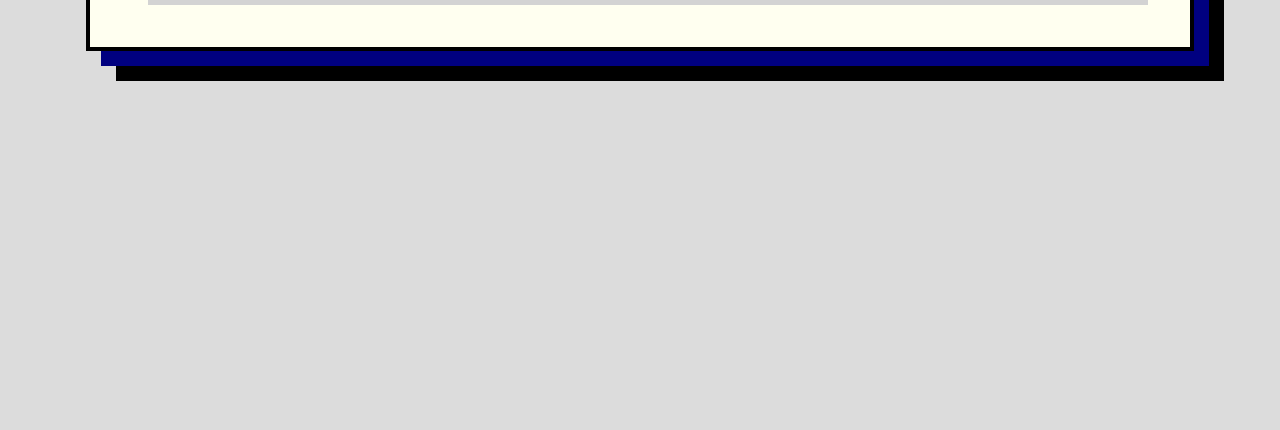
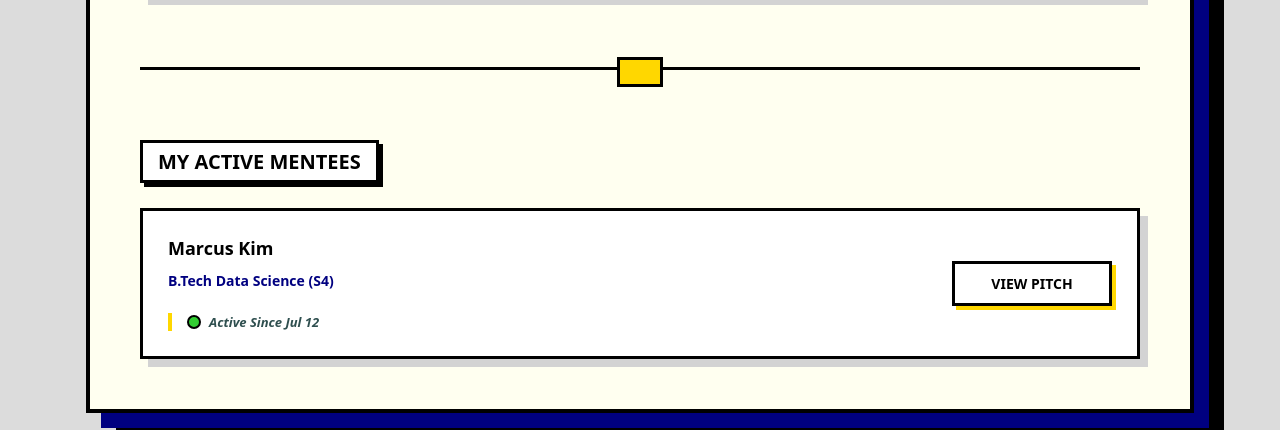
Before and after one commit to harinandhreddy0411/alumni-mentorship-matcher, a plain HTML site: page alumni-dashboard.html in a window 1280 px wide. Shown: the part 1220-1650 px from the top of the page. Before the commit the page ends 1351 px from the top, so only its background shows below. Drawn offline with Linux system fonts and the light colour scheme.

Commit message:
Update alumni-dashboard.html

```diff
--- a/alumni-dashboard.html
+++ b/alumni-dashboard.html
@@ -36,16 +36,16 @@
                         <span class="alumni-stat-label">Pending Requests</span>
                         <span class="alumni-stat-value">2</span>
                     </div>
-                    <div class="alumni-stat-block">
+                    <!-- now a real anchor link instead of a dead number -->
+                    <a href="#my-mentees" class="alumni-stat-block" style="text-decoration: none; color: inherit; cursor: pointer;">
                         <span class="alumni-stat-label">Active Mentees</span>
                         <span class="alumni-stat-value">1</span>
-                    </div>
+                    </a>
                 </div>
             </section>
 
             <div class="alumni-ultra-divider"></div>
 
-            <!-- NEW ACCOUNT CONTROLS MODULE -->
             <section class="alumni-directory-section">
                 <h3 class="alumni-directory-heading">Account Controls</h3>
                 <div class="alumni-admin-nav-grid">
@@ -88,6 +88,28 @@
                 </div>
             </section>
 
+            <div class="alumni-ultra-divider"></div>
+
+            <!-- NEW: outcome screen after accepting — answers "where do accepted mentees go?" -->
+            <section class="alumni-directory-section" id="my-mentees">
+                <h3 class="alumni-directory-heading">My Active Mentees</h3>
+
+                <div class="alumni-feed-layout">
+                    <div class="alumni-request-card">
+                        <div class="alumni-request-info">
+                            <h3 class="alumni-card-name">Marcus Kim</h3>
+                            <p class="alumni-card-track" style="color: navy; font-weight: 800;">B.Tech Data Science (S4)</p>
+                            <p class="alumni-request-pitch">
+                                <span class="alumni-status-indicator status-active">Active Since Jul 12</span>
+                            </p>
+                        </div>
+                        <div class="alumni-request-actions">
+                            <button class="alumni-btn-action">View Pitch</button>
+                        </div>
+                    </div>
+                </div>
+            </section>
+
         </div>
     </main>
 
```
